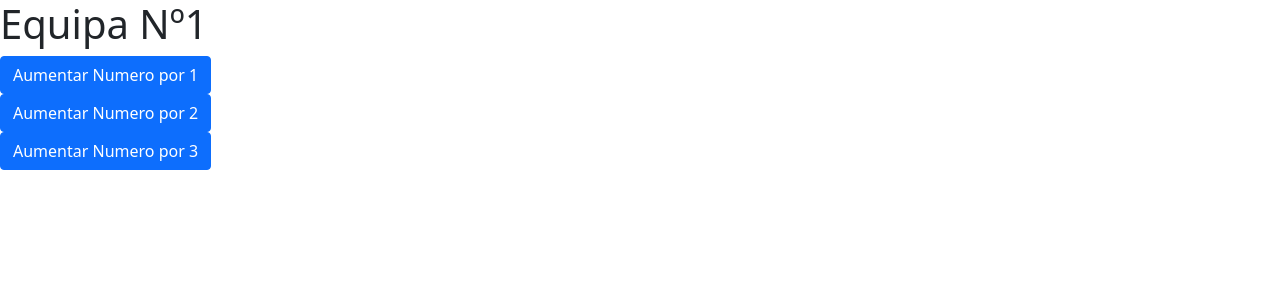
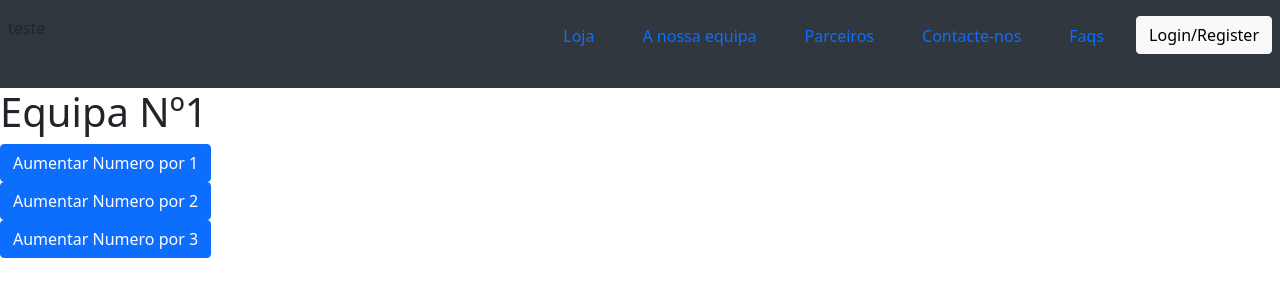
Before and after one commit to UPSxACE/quarrymanager-reactfrontend, a React (Create React App) app: page /equipa in a window 1280 px wide. Shown: the top 300 px of the page. Built offline with nearby package versions, Linux system fonts and the light colour scheme.

Commit message:
inicio do desenvolvimento do navbar.js

```diff
--- a/src/App.js
+++ b/src/App.js
@@ -5,6 +5,7 @@ import { Equipa } from "./website/pages/equipa/equipa";
 import { Home } from "./website/pages/home/home";
 import "bootstrap/dist/css/bootstrap.min.css";
 import "bootstrap/dist/js/bootstrap.bundle";
+import { NavbarComponent, StylizedNavbar } from "./website/components/navbar";
 
 // App.js
 
@@ -26,6 +27,8 @@ function App() {
   return (
     <div className="App">
       {/*<h1>Welcome to React Router!</h1>*/}
+      <StylizedNavbar isGuest={true} />
+
       <Routes>
         <Route path="/" element={<Home />} />
         <Route path="about" element={<About />} />
--- /dev/null
+++ b/src/website/components/navbar.js
@@ -0,0 +1,45 @@
+import { useState } from "react";
+import { Button, Col, Row, Container, Navbar, Nav } from "react-bootstrap";
+import styled from "styled-components";
+export { NavbarComponent, StylizedNavbar };
+
+function NavbarComponent(props) {
+  const [guest, setGuest] = useState(props.isGuest);
+  if (guest) {
+    return (
+      <Navbar className={props.className}>
+        <div className="d-flex bd-highlight mb-3 w-100 justify-content-end">
+          <div className=" p-2 bd-highlight me-auto">teste</div>
+          <div className="p-2 bd-highlight">
+            <Nav.Link href="#">Loja</Nav.Link>
+          </div>
+          <div className="p-2 bd-highlight">
+            <Nav.Link href="/equipa">A nossa equipa</Nav.Link>
+          </div>
+          <div className="p-2 bd-highlight">
+            <Nav.Link href="#">Parceiros</Nav.Link>
+          </div>
+          <div className="p-2 bd-highlight">
+            <Nav.Link href="#">Contacte-nos</Nav.Link>
+          </div>
+          <div className="p-2 bd-highlight">
+            <Nav.Link href="#">Faqs</Nav.Link>
+          </div>
+          <div className="p-2 bd-highlight">
+            <Button variant="light">Login/Register</Button>
+          </div>
+        </div>
+      </Navbar>
+    );
+  }
+
+  return <Navbar></Navbar>;
+}
+
+const StylizedNavbar = styled(NavbarComponent)`
+  background-color: #30373e;
+`;
+
+const StylizedNavLink = styled.a`
+  color: black;
+`;
```
